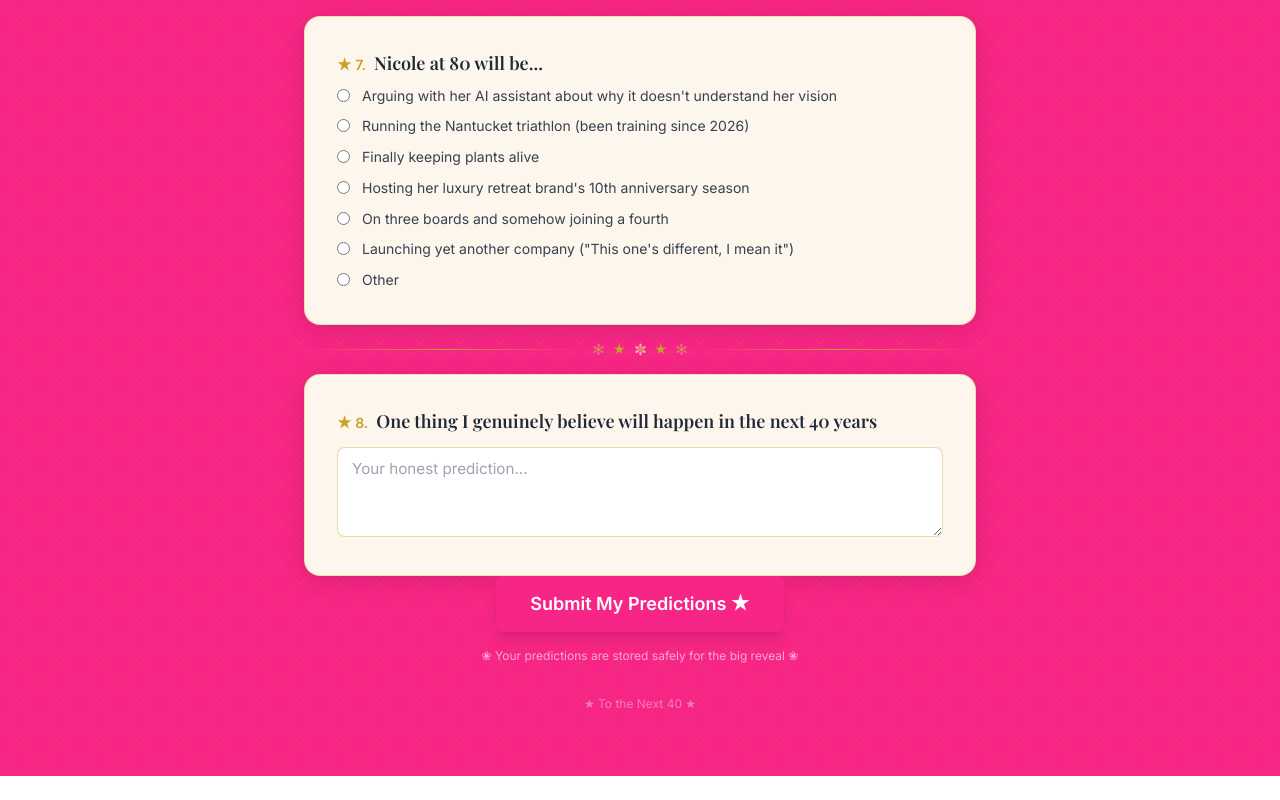
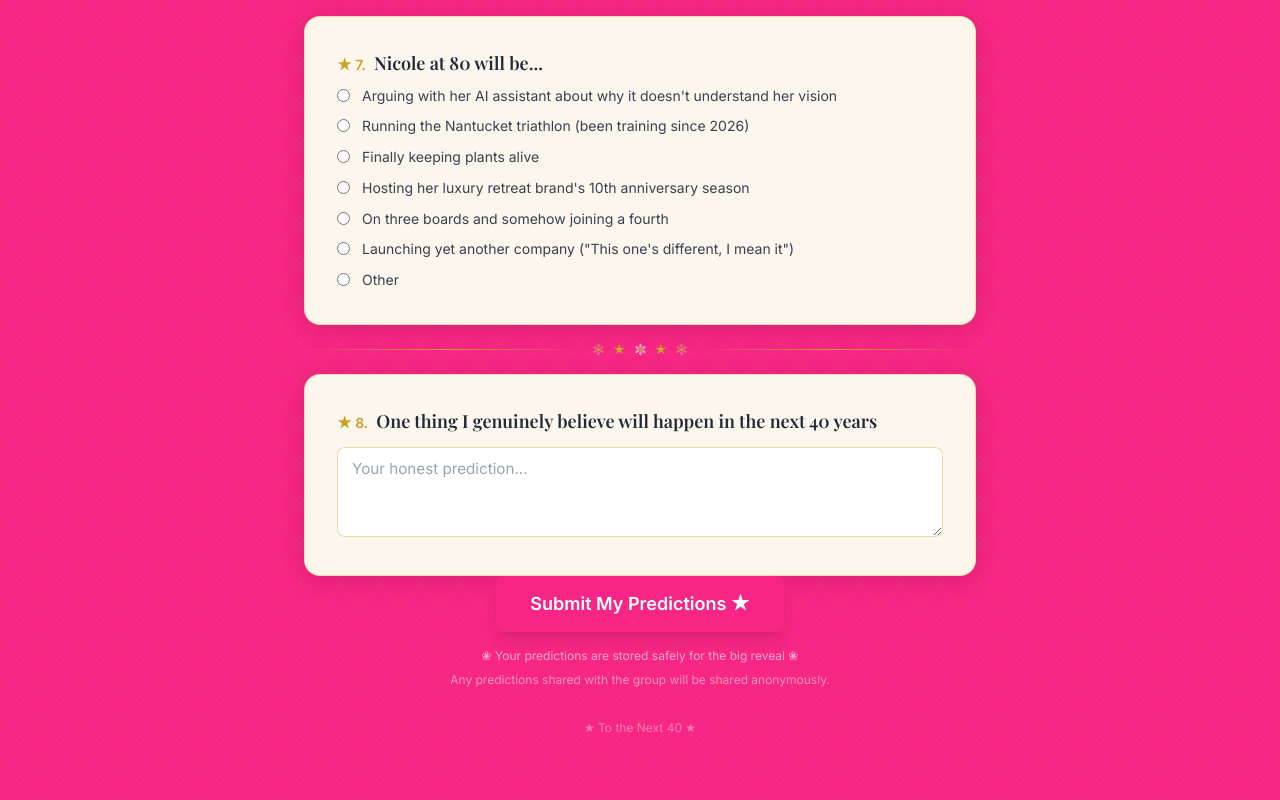
Before and after one commit to nnnnnnnns521/LION, a Next.js app: page / in a window 1280 px wide. Shown: the part 1777-2577 px from the top of the page. Before the commit the page ends 2553 px from the top, so only its background shows below. Built offline with nearby package versions, Linux system fonts and the light colour scheme; a web font is replaced by a local one.

Commit message:
Add anonymity note below submit button
https://claude.ai/code/session_01TkkdCTPnXmxncjJb4Q2XZ3

```diff
--- a/app/page.tsx
+++ b/app/page.tsx
@@ -307,6 +307,7 @@ export default function GuestFormPage() {
               <p className="text-white/60 text-xs mt-4">
                 ❀ Your predictions are stored safely for the big reveal ❀
               </p>
+              <p className="text-white/50 text-xs mt-2">Any predictions shared with the group will be shared anonymously.</p>
             </div>
           </form>
         )}
```
